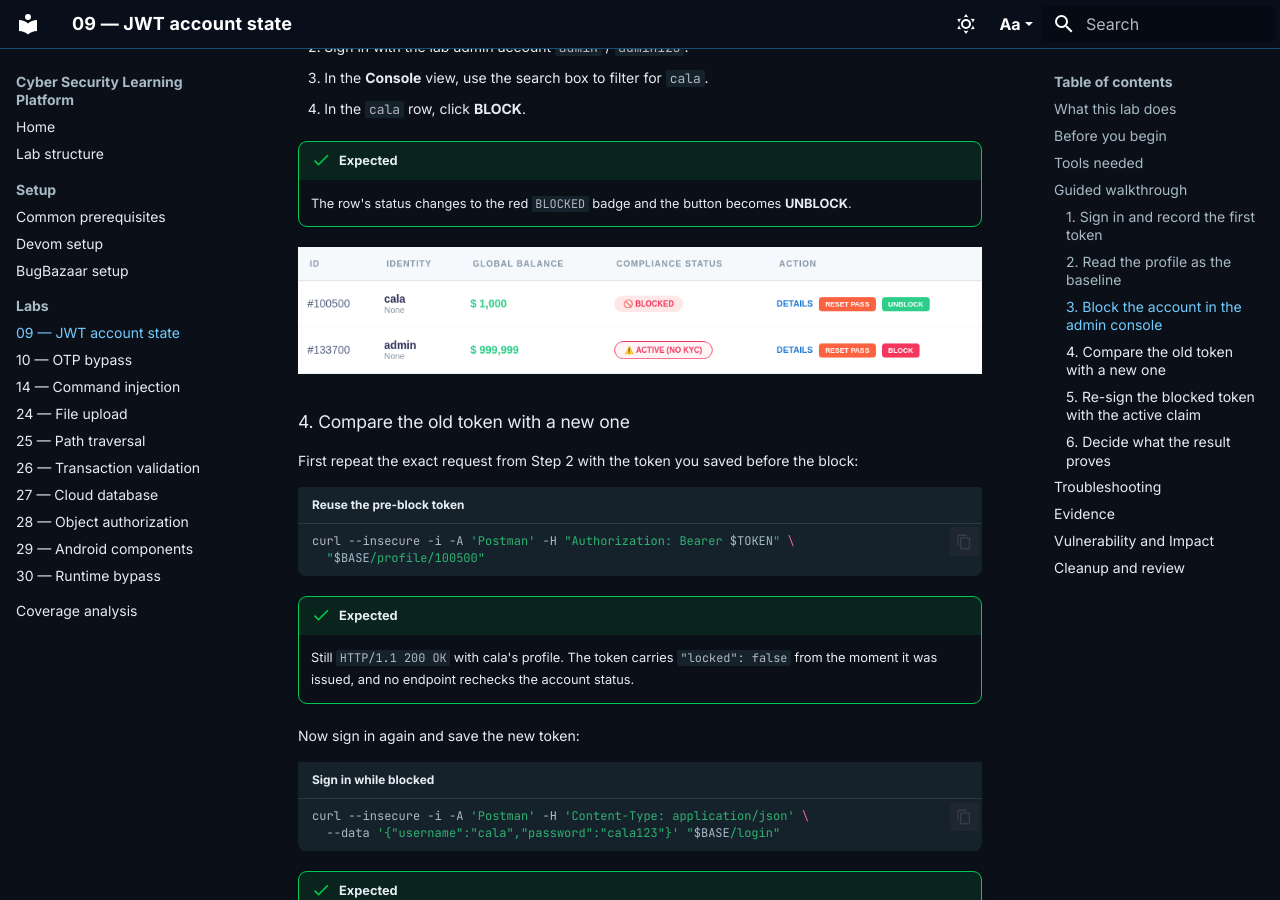
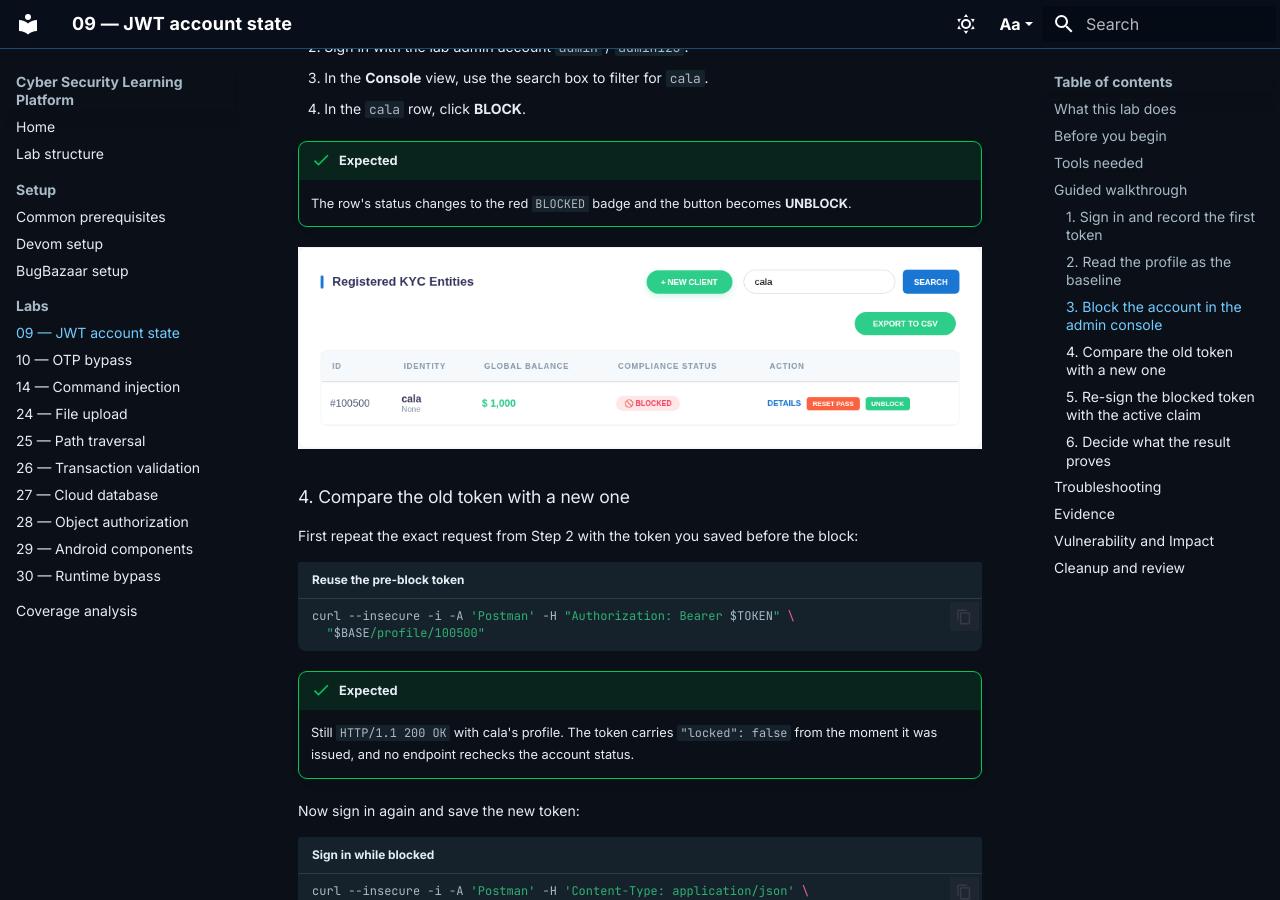
Before and after one commit to azharfatrr/Cyber-Security-Learning-Platform, an MkDocs documentation site: the page built from docs/09-jwt-account-state.md, in a window 1280 px wide and 900 px high, scrolled down 2199 px. Built offline with MkDocs 1.6.1 and Material for MkDocs 9.7.7, drawn with Linux system fonts in a browser that asks for light colours.

Commit message:
Improve admin console evidence capture

```diff
--- a/docs/09-jwt-account-state.md
+++ b/docs/09-jwt-account-state.md
@@ -79,7 +79,7 @@ In the browser on the lab VM:
 !!! success "Expected"
     The row's status changes to the red `BLOCKED` badge and the button becomes **UNBLOCK**.
 
-![The admin console after blocking cala: the row shows the red BLOCKED badge and an UNBLOCK button.](images/lab-09/admin-console-blocked.png)
+![The admin console filtered to cala after blocking: the row shows the red BLOCKED badge and an UNBLOCK button.](images/lab-09/admin-console-blocked.png)
 
 ### 4. Compare the old token with a new one
 
```
Also changed, not shown: docs/images/lab-09/admin-console-blocked.png.
